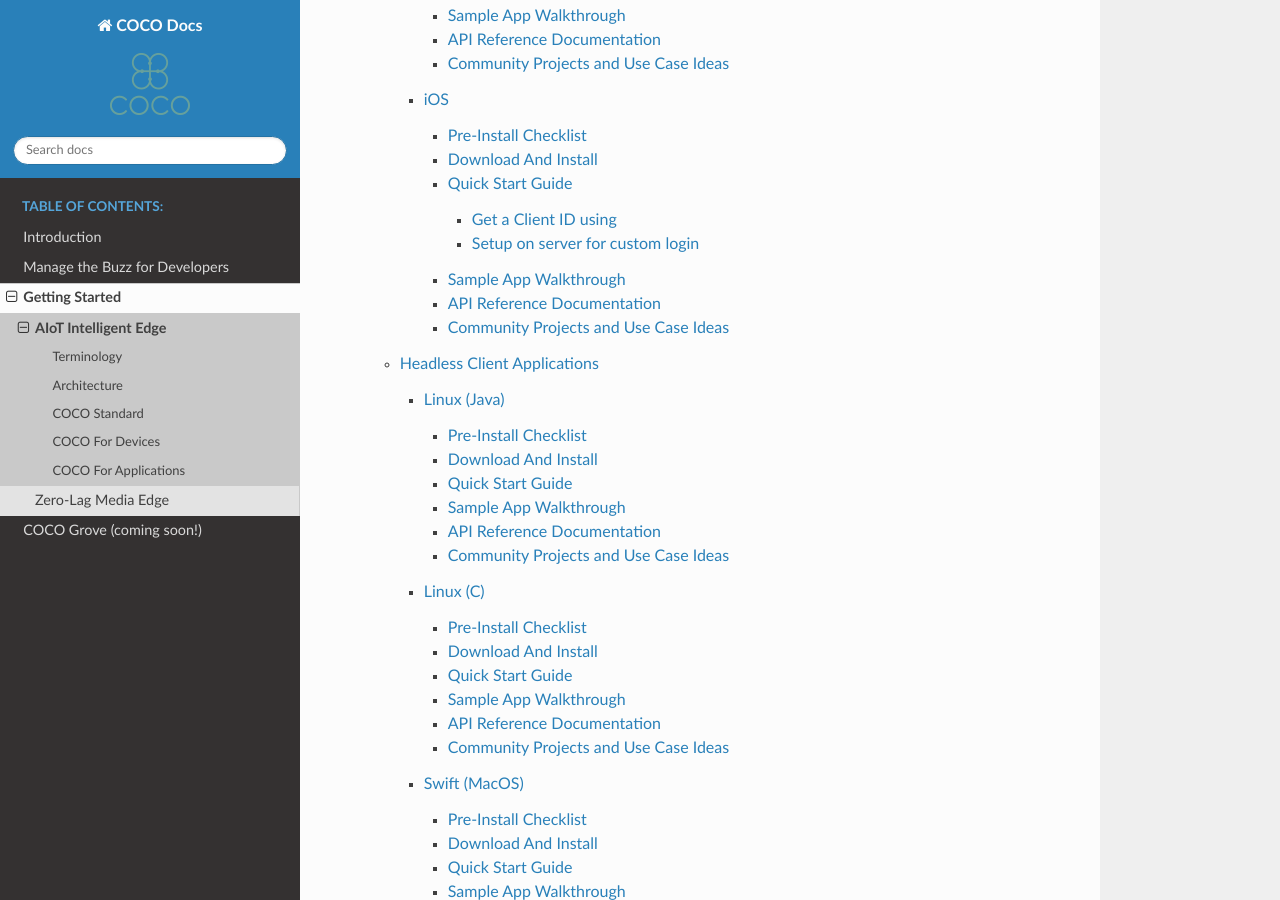
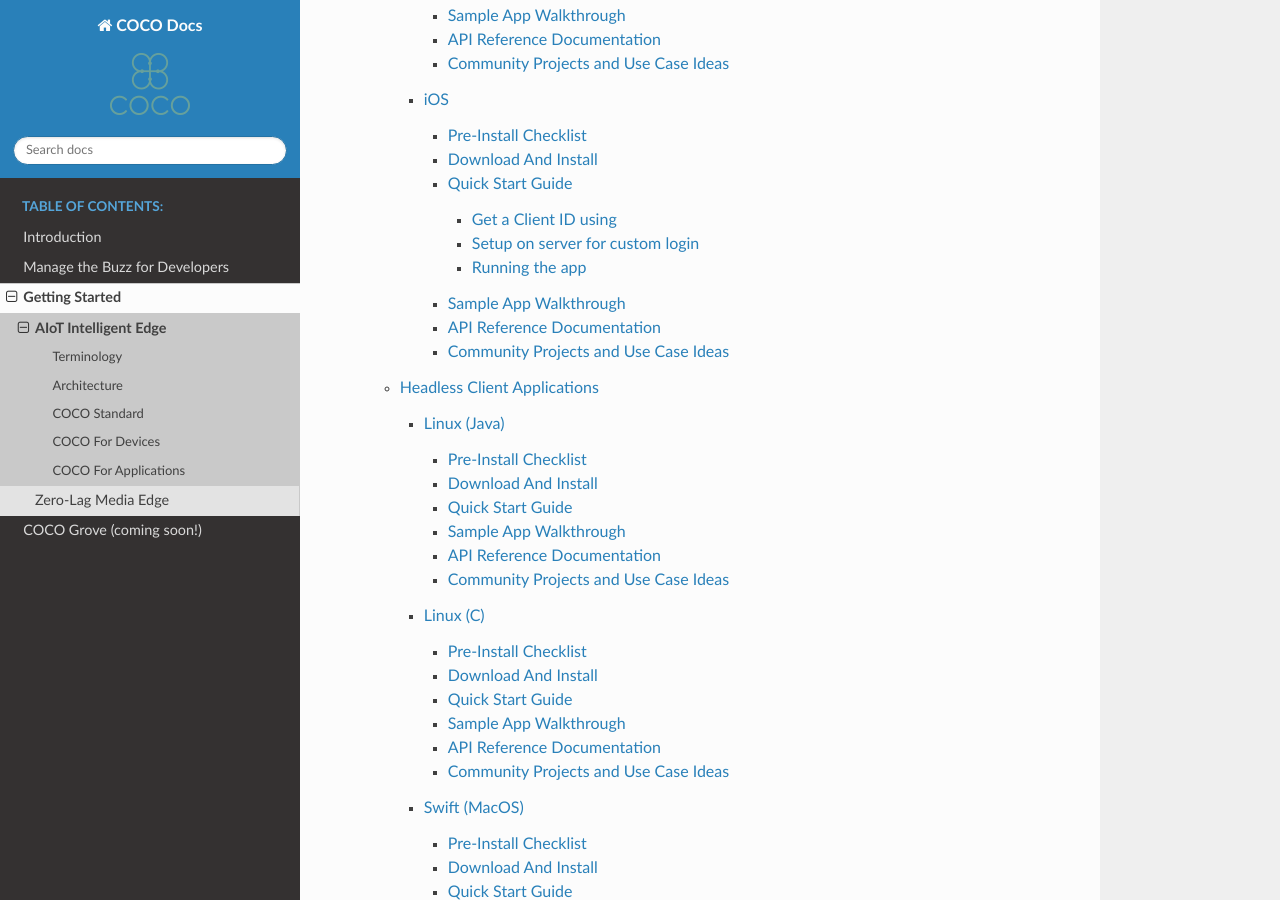
Before and after one commit to elear-solutions/docs, a Sphinx documentation site: the page built from source/getting_started/aiot_intelligent_edge.rst, in a window 1280 px wide and 900 px high, scrolled down 1175 px. Built offline with Sphinx 7.4.7 and the Read the Docs theme 2.0.0, drawn with Linux system fonts in a browser that asks for light colours.

Commit message:
Update quick_start_guide_ios_end_user_client_apps.rst

```diff
--- a/source/getting_started/aiot_intelligent_edge/coco_for_applications/end_user_client_applications/ios_end_user_client_applications/quick_start_guide_ios_end_user_client_apps.rst
+++ b/source/getting_started/aiot_intelligent_edge/coco_for_applications/end_user_client_applications/ios_end_user_client_applications/quick_start_guide_ios_end_user_client_apps.rst
@@ -29,8 +29,9 @@
    address of the machine running token server along with the port of
    the sample server
 
-##Running the app - Replace the client id and client Secret present in
-COCOInitialization.swift with your client id and client Secret - Run the
+Running the app
+---------------
+Replace the client id and client Secret present in COCOInitialization.swift with your client id and client Secret - Run the
 app
 
 ##setup for other iOS apps - Copy CocoClientSDK.xcframework and paste it
```
